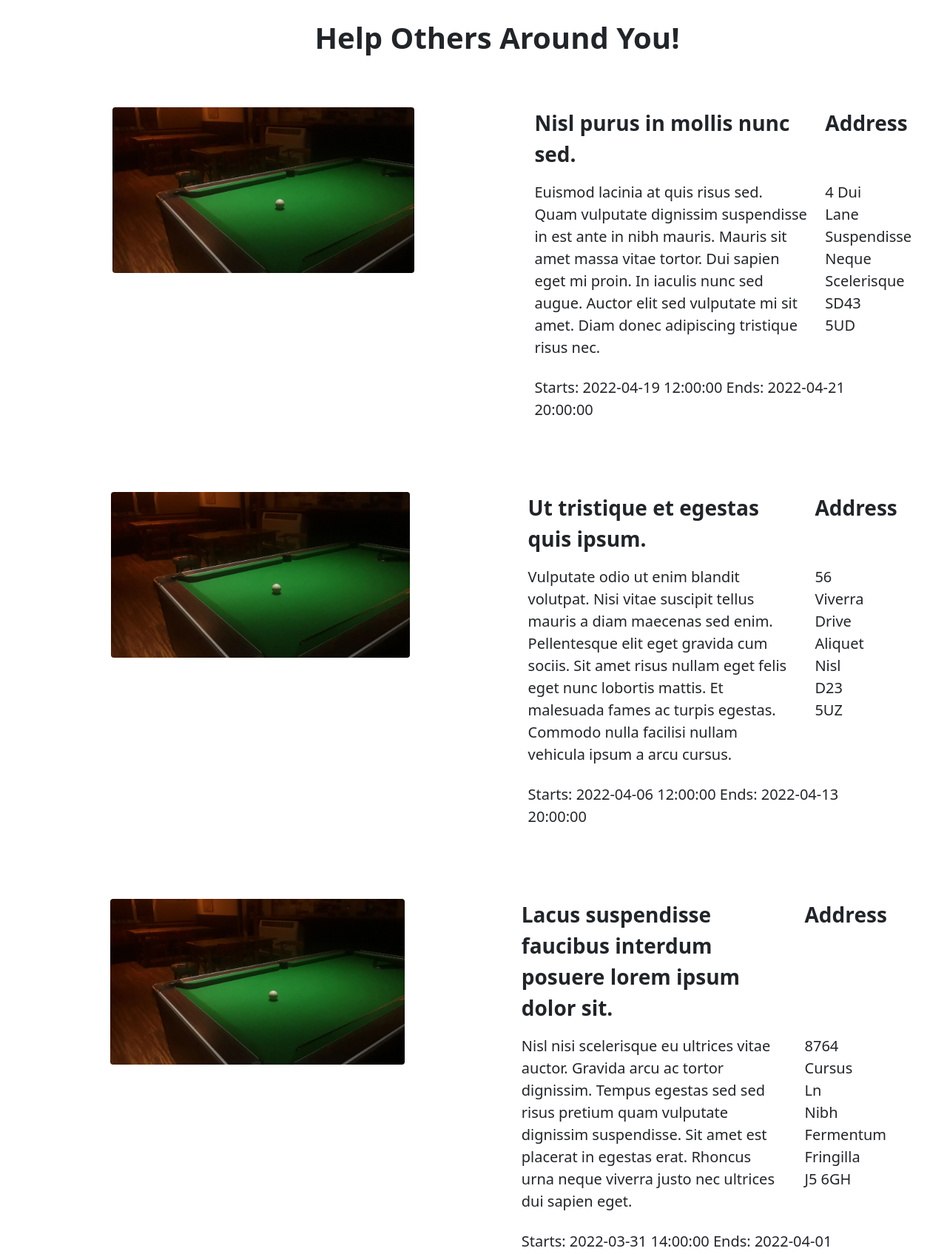
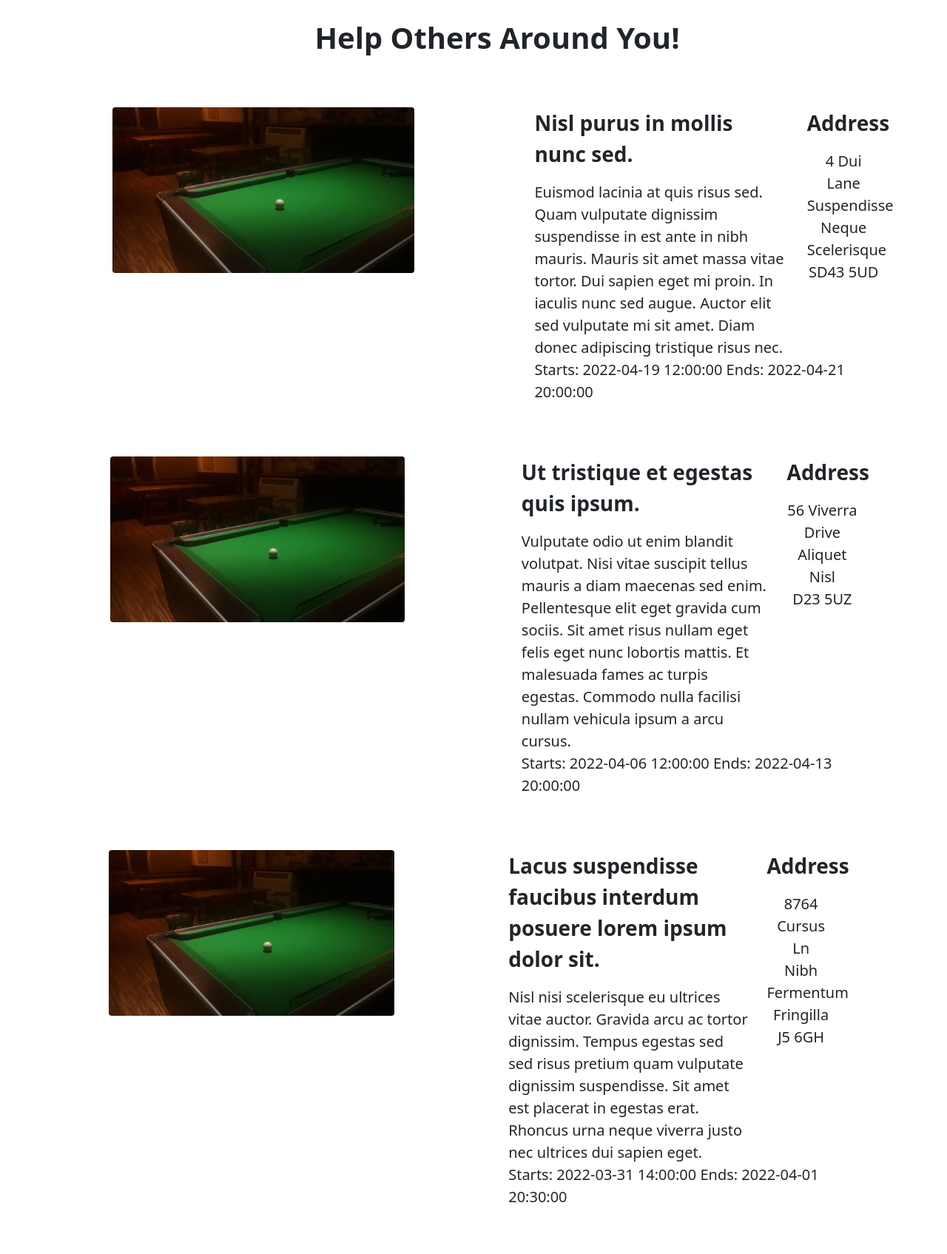
Before and after one commit to Solhex/ZilloSite, a Flask app: page /volunteer/volunteer-gridview/1 in a window 1280 px wide. Shown: the part 615-2310 px from the top of the page at 74% size. Run offline with Flask 2, Linux system fonts and the light colour scheme; data comes from the database, SQL or seed files in the repository; some libraries are stand-ins or nearby versions.

Commit message:
Added better page resizing

```diff
--- a/website/templates/volunteer/volunteer-gridview.html
+++ b/website/templates/volunteer/volunteer-gridview.html
@@ -38,19 +38,18 @@
         </div>
         <div class="col-lg">
           <div class="mx-auto" style="width:80%"> <!-- mx-auto sets the left and right margin to equally take up any remaining x space -->
-            <div class="row">
-              <div class="mb-3 fs-3 fw-bold" style="width:80%;"> <!-- resizes the div to 80% of the viewport -->
-                {{ volunteer.name }}
+            <div class="row mb-4 fs-5 lead">
+              <div class="col-lg-9"> <!-- effectivly resizes the div to 80% of the viewport and makes it a column, columns go up to 12 in bootstrap -->
+                <div class="mb-3 fs-3 fw-bold"> <!-- resizes the div to 80% of the viewport -->
+                  {{ volunteer.name }} <!-- inserts the volunteer entry's name, volunteer is gotten from the for loop and any thing that has volunteer.something corrosponds to the entry within the volunteer "dictionary" -->
                 </div>
-              <div class="mb-3 fs-3 fw-bold" style="width:20%;"> <!-- resizes the div to 20% of the viewport -->
+                {{ volunteer.description }} <!-- inserts volunteer's name, volunteer is gotten from the for loop and any thing that has volunteer.something corrosponds to the item within the volunteer dictionary -->
+              </div>
+              <div class="col-lg-3 text-center"> <!-- effectivly resizes the div to 20% of the viewport and makes it a column -->
+                <div class="mb-3 fs-3 fw-bold"> <!-- adds a 1rem bottom margin, makes the font size h3 and bolds the text -->
                   Address
                 </div>
-            </div>
-            <div class="row mb-4 fs-5 lead">
-              <div style="width:80%;"> <!-- resizes the div to 80% of the viewport -->
-                {{ volunteer.description }} <!-- inserts volunteer's name, volunteer is gotten from the for loop and any thing that has volunteer.something corrosponds to the item within the volunteer dictionary -->
-              </div>
-              <div style="width:20%;"> <!-- resizes the div to 20% of the viewport -->
+                <div class="mb-4 fs-5 lead">
                   {{ volunteer.address1 }}
                   <br>
                   {% if volunteer.address2 != '' %} <!-- checks if theres a address2 within the volunteer and puts it up if there is any -->
@@ -68,14 +67,14 @@
                   {{ volunteer.postcode }}
                 </div>
               </div>
-            <div class="lead fs-5">
+              <div class="lead fs-5"> <!-- changes the font text style, font, size, weight etc, and sets font size to h5 -->
                 Starts: {{ volunteer.datetime_start }}
                 Ends: {{ volunteer.datetime_end }}
               </div>
             </div>
         </div>
       </div>
-    {% endfor %}
+    {% endfor %} <!-- ends for loop -->
 
     {% if volunteers[volunteer_page * 5] == Null %} <!-- checks if theres less then 5 volunteers for the current page and if so executes the bottom -->
       <div class="my-5 fs-1 fw-bold text-center"> <!-- my-5 sets the top and bottom margin to 3rem, fs-1 sets the font size to h1, fw-bolds sets the font weight to bold and text-center sets the text-align to center -->
```
Lines whose indentation alone changed are shown as unchanged.
